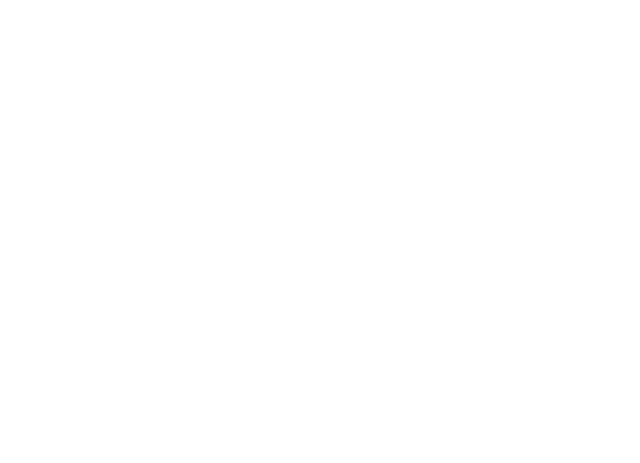
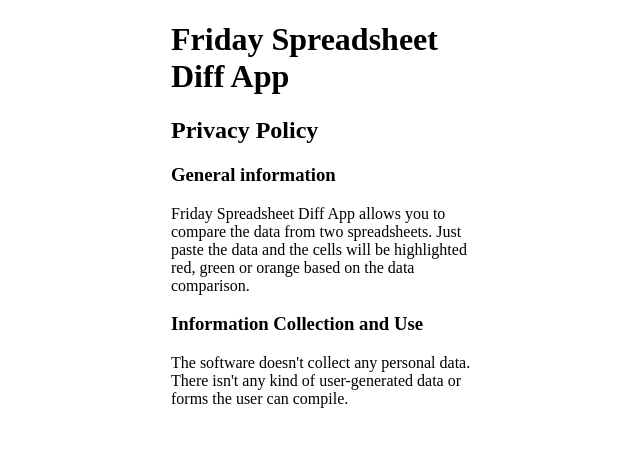
Before and after one commit to mxlauc/FSDA, a plain HTML site: page index.html in a window 1280 px wide. Shown: the whole page, without its empty margins (319-959 px from the left). Drawn offline with Linux system fonts and the light colour scheme.

Commit message:
Update index.html

```diff
--- a/index.html
+++ b/index.html
@@ -3,9 +3,17 @@
 <head>
     <meta charset="UTF-8">
     <meta name="viewport" content="width=device-width, initial-scale=1.0">
-    <title>Document</title>
+    <title>Friday Spreadsheet Diff App - Privacy Policy</title>
 </head>
 <body>
-
+    <div style="max-width:300px; margin: auto;">
+        <h1 style="margin-left:0px;"><strong>Friday Spreadsheet Diff App</strong></h1>
+        <h2>Privacy Policy</h2>
+        <h3>General information</h3>
+        <p>Friday Spreadsheet Diff App allows you to compare the data from two spreadsheets. Just paste the data and the cells will be highlighted red, green or orange based on the data comparison.</p>
+        <h3>Information Collection and Use</h3>
+        <p>The software doesn't collect any personal data.<br>There isn't any kind of user-generated data or forms the user can compile.</p>
+        <p><br>&nbsp;</p>
+    </div>
 </body>
 </html>
```
